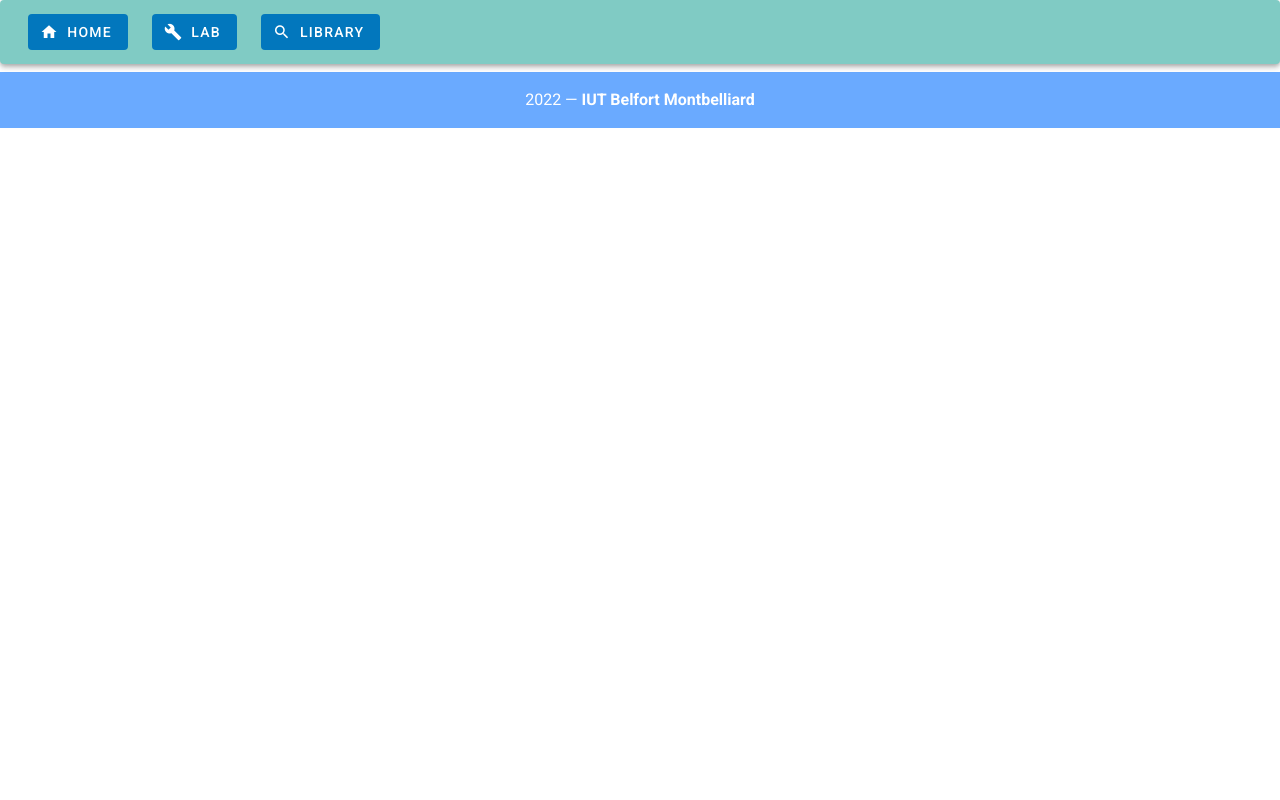
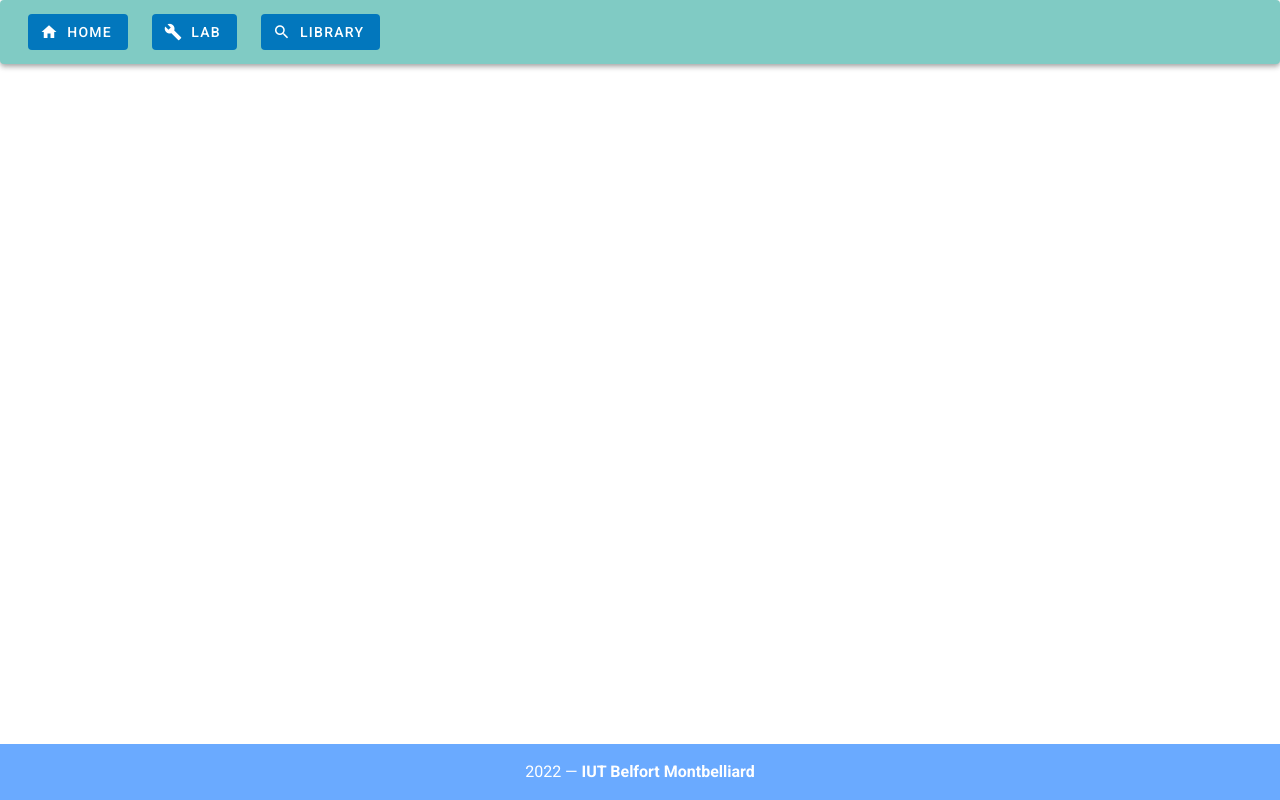
Before and after one commit to AgonisSh/vue-project-s4, a Vue app: page / in a window 1280 px wide. Built offline with nearby package versions, Linux system fonts and the light colour scheme.

Commit message:
Fixed footer v2

```diff
--- a/src/App.vue
+++ b/src/App.vue
@@ -5,9 +5,10 @@
       <br>
       <br>
       <br>
-      <router-view name="locCentral"></router-view>
-
-      <v-footer color="primary lighten-1" bottom padless>
+			<v-container mb-12>
+				<router-view name="locCentral"></router-view>
+			</v-container>
+      <v-footer color="primary lighten-1" app bottom fixed padless>
         <v-row justify="center" no-gutters>
           <v-col class="primary lighten-2 py-4 text-center white--text" cols="12">
             {{ new Date().getFullYear() }} — <strong>IUT Belfort Montbelliard</strong>
```
